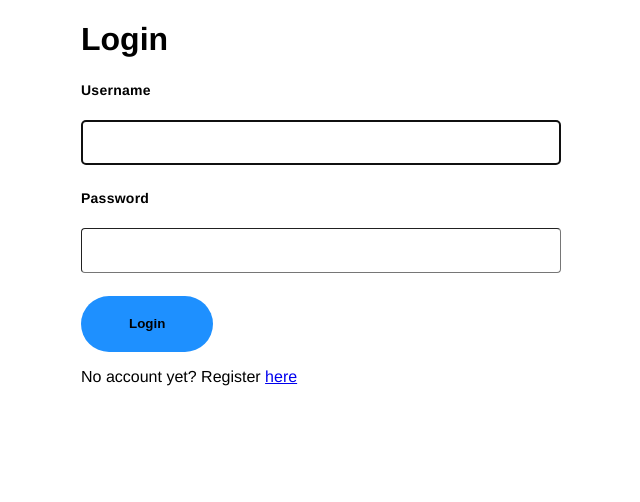
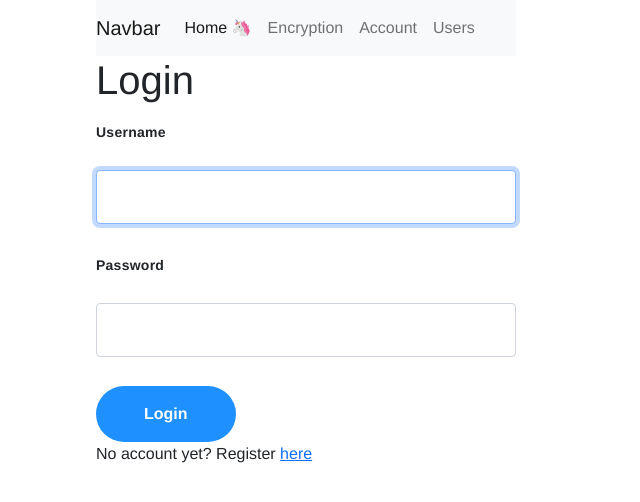
Before and after one commit to ninabohm/encrypt-app, a Flask app: page /login in a window 1280 px wide. Shown: the top 502 px of the page, without its empty margins (334-974 px from the left). Run offline with Flask 2, Linux system fonts and the light colour scheme.

Commit message:
add bootstrap styling and navbar

```diff
--- a/templates/encryption.html
+++ b/templates/encryption.html
@@ -5,11 +5,14 @@
     <meta name="viewport"
           content="width=device-width, user-scalable=no, initial-scale=1.0, maximum-scale=1.0, minimum-scale=1.0">
     <meta http-equiv="X-UA-Compatible" content="ie=edge">
+    <link href="https://cdn.jsdelivr.net/npm/bootstrap@5.1.3/dist/css/bootstrap.min.css" rel="stylesheet" integrity="sha384-1BmE4kWBq78iYhFldvKuhfTAU6auU8tT94WrHftjDbrCEXSU1oBoqyl2QvZ6jIW3" crossorigin="anonymous">
     <link rel="stylesheet" href="../static/css/style.css">
     <link rel="shortcut icon" href="../static/favicon.ico">
     <title>Encryption</title>
 </head>
 <body>
+    {% extends "header.html" %}
+    {% block content %}
         <h1>Encryption</h1>
         <p>Hello {{user_name}}!</p>
         <p>{{error}}</p>
@@ -30,10 +33,10 @@
                 <label class="label-1" for="user_input" hidden>Input</label>
                 <input id="user_input" name="user_input" type="text" class="form-control" required autofocus value="abc" placeholder="Type your word to encrypt here"><br>
             </div>
-    <br>
             <div>
                 <button class="btn-primary" type="submit">Encrypt</button>
             </div>
         </form>
 </body>
+{% endblock %}
 </html>
--- a/templates/header.html
+++ b/templates/header.html
@@ -1,17 +1,18 @@
 <html>
     <header>
-        <nav class=navbar navbar-expand-lg navbar-light bg-light">
-            <a class="navbar-brand" href="/">Navbar</a>
-        <div class="collapse navbar-collapse" id="navbarNav">
-            <ul class="navbar-nav">
-                <li class="nav-item active">
-                    <a class="nav-link" href="/login">Login <span class="sr-only">(current)</span></a>
-                </li>
-                <li class="nav-item">
-                    <a class="nav-link" href="/register">Register</a>
-                </li>
-            </ul>
-        </div>
+        <nav class="navbar navbar-expand-lg navbar-light bg-light">
+            <a class="navbar-brand" href="#">Navbar</a>
+            <button class="navbar-toggler" type="button" data-toggle="collapse" data-target="#navbarNavAltMarkup" aria-controls="navbarNavAltMarkup" aria-expanded="false" aria-label="Toggle navigation">
+                <span class="navbar-toggler-icon"></span>
+            </button>
+            <div class="collapse navbar-collapse" id="navbarNavAltMarkup">
+                <div class="navbar-nav">
+                    <a class="nav-item nav-link active" href="/">Home <span class="sr-only">🦄</span></a>
+                    <a class="nav-item nav-link" href="/encryption">Encryption</a>
+                    <a class="nav-item nav-link" href="/login">Account</a>
+                    <a class="nav-item nav-link" href="/users">Users</a>
+                </div>
+            </div>
         </nav>
     </header>
     {% block content %} {% endblock %}
--- a/templates/index.html
+++ b/templates/index.html
@@ -20,5 +20,4 @@
         </div>
 </body>
     {% endblock %}
-
 </html>
--- a/templates/login.html
+++ b/templates/login.html
@@ -5,11 +5,14 @@
     <meta name="viewport"
           content="width=device-width, user-scalable=no, initial-scale=1.0, maximum-scale=1.0, minimum-scale=1.0">
     <meta http-equiv="X-UA-Compatible" content="ie=edge">
+    <link href="https://cdn.jsdelivr.net/npm/bootstrap@5.1.3/dist/css/bootstrap.min.css" rel="stylesheet" integrity="sha384-1BmE4kWBq78iYhFldvKuhfTAU6auU8tT94WrHftjDbrCEXSU1oBoqyl2QvZ6jIW3" crossorigin="anonymous">
     <link rel="stylesheet" href="../static/css/style.css">
     <link rel="shortcut icon" href="../static/favicon.ico">
     <title>Login</title>
 </head>
 <body>
+    {% extends "header.html" %}
+    {% block content %}
         <h1>Login</h1>
             <p>{{error}}</p>
             <form class="login-form" action="/login" method="POST">
@@ -17,18 +20,17 @@
                     <label class="label-1" for="user_name">Username</label>
                     <input id="user_name" name="user_name" type="text" class="form-control" required autofocus><br>
                 </div>
-        <br>
                 <div>
                     <label class="label-1" for="password">Password</label>
                     <input id="password" name="password" type="password" class="form-control" required><br>
                 </div>
-        <br>
                 <div>
-            <button class="btn-primary" type="submit">Login</button>
+                    <button class="btn btn-primary" type="submit">Login</button>
                 </div>
             </form>
             <div>
                 <p>No account yet? Register <a href="/register">here</a></p>
             </div>
 </body>
+{% endblock %}
 </html>
--- a/templates/register.html
+++ b/templates/register.html
@@ -5,11 +5,14 @@
     <meta name="viewport"
           content="width=device-width, user-scalable=no, initial-scale=1.0, maximum-scale=1.0, minimum-scale=1.0">
     <meta http-equiv="X-UA-Compatible" content="ie=edge">
+    <link href="https://cdn.jsdelivr.net/npm/bootstrap@5.1.3/dist/css/bootstrap.min.css" rel="stylesheet" integrity="sha384-1BmE4kWBq78iYhFldvKuhfTAU6auU8tT94WrHftjDbrCEXSU1oBoqyl2QvZ6jIW3" crossorigin="anonymous">
     <link rel="stylesheet" href="../static/css/style.css">
     <link rel="shortcut icon" href="../static/favicon.ico">
     <title>Register</title>
 </head>
 <body>
+    {% extends "header.html" %}
+    {% block content %}
         <h1>Register</h1>
         <p>{{error}}</p>
         <form class="register-form" action="/register" method="POST">
@@ -17,15 +20,14 @@
                 <label class="label-1" for="user_name">Username</label>
                 <input id="user_name" name="user_name" type="text" class="form-control" required autofocus><br>
             </div>
-    <br>
             <div>
                 <label class="label-1" for="password">Password</label>
                 <input id="password" name="password" type="password" class="form-control" required><br>
             </div>
-    <br>
             <div>
                 <button class="btn-primary" type="submit">Register</button>
             </div>
         </form>
 </body>
+{% endblock %}
 </html>
--- a/templates/result.html
+++ b/templates/result.html
@@ -5,11 +5,14 @@
     <meta name="viewport"
           content="width=device-width, user-scalable=no, initial-scale=1.0, maximum-scale=1.0, minimum-scale=1.0">
     <meta http-equiv="X-UA-Compatible" content="ie=edge">
+    <link href="https://cdn.jsdelivr.net/npm/bootstrap@5.1.3/dist/css/bootstrap.min.css" rel="stylesheet" integrity="sha384-1BmE4kWBq78iYhFldvKuhfTAU6auU8tT94WrHftjDbrCEXSU1oBoqyl2QvZ6jIW3" crossorigin="anonymous">
     <link rel="stylesheet" href="../static/css/style.css">
     <link rel="shortcut icon" href="../static/favicon.ico">
     <title>Encryption</title>
 </head>
 <body>
+    {% extends "header.html" %}
+    {% block content %}
         <h1>Encryption Result</h1>
         <p>Here is your result:</p>
         <form class="encryption-form">
@@ -28,4 +31,5 @@
             <br>
         </form>
 </body>
+{% endblock %}
 </html>
--- a/templates/users.html
+++ b/templates/users.html
@@ -5,11 +5,14 @@
     <meta name="viewport"
           content="width=device-width, user-scalable=no, initial-scale=1.0, maximum-scale=1.0, minimum-scale=1.0">
     <meta http-equiv="X-UA-Compatible" content="ie=edge">
+    <link href="https://cdn.jsdelivr.net/npm/bootstrap@5.1.3/dist/css/bootstrap.min.css" rel="stylesheet" integrity="sha384-1BmE4kWBq78iYhFldvKuhfTAU6auU8tT94WrHftjDbrCEXSU1oBoqyl2QvZ6jIW3" crossorigin="anonymous">
     <link rel="stylesheet" href="../static/css/style.css">
     <link rel="shortcut icon" href="../static/favicon.ico">
     <title>Users</title>
 </head>
 <body>
+    {% extends "header.html" %}
+    {% block content %}
         <h1>Users</h1>
         <p>{{error}}</p>
         <table>
@@ -25,4 +28,5 @@
             {% endfor %}
         </table>
 </body>
+{% endblock %}
 </html>
```
Also changed, not shown: data.db. Lines whose indentation alone changed are shown as unchanged.
